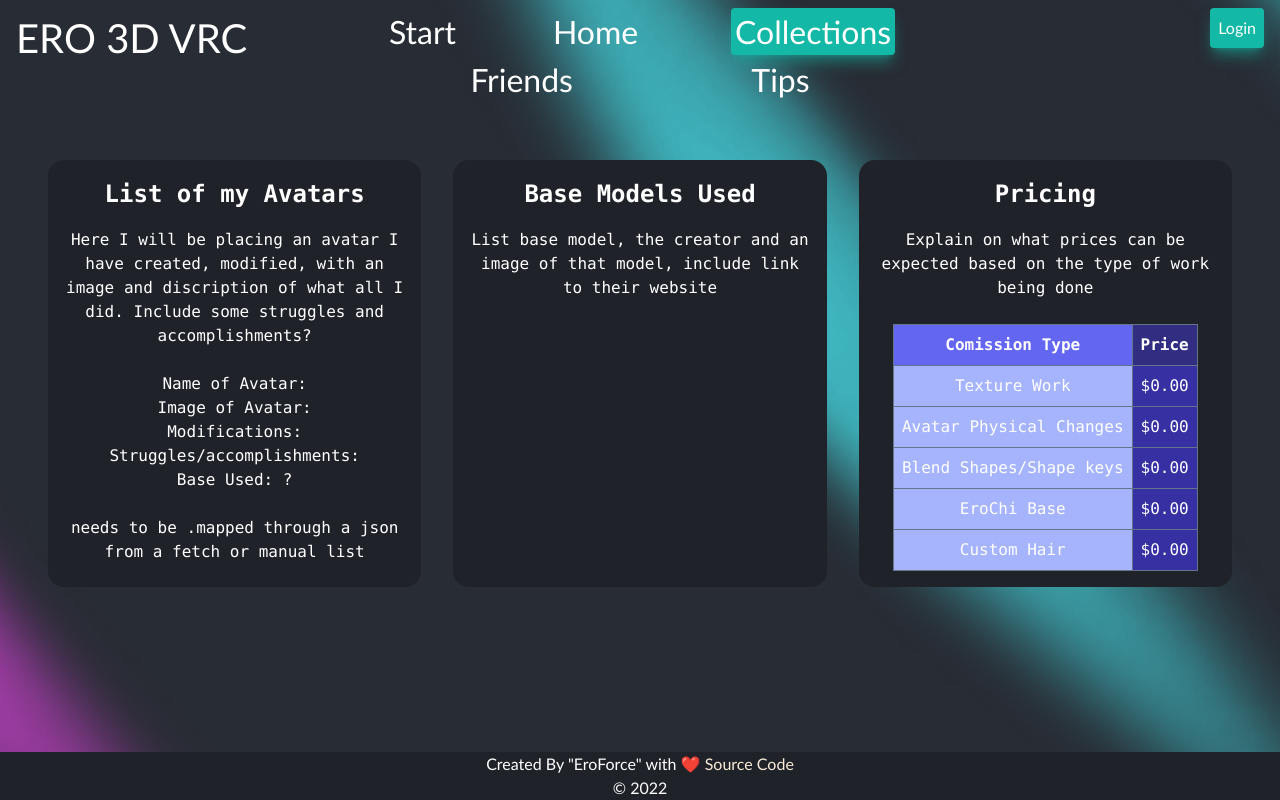
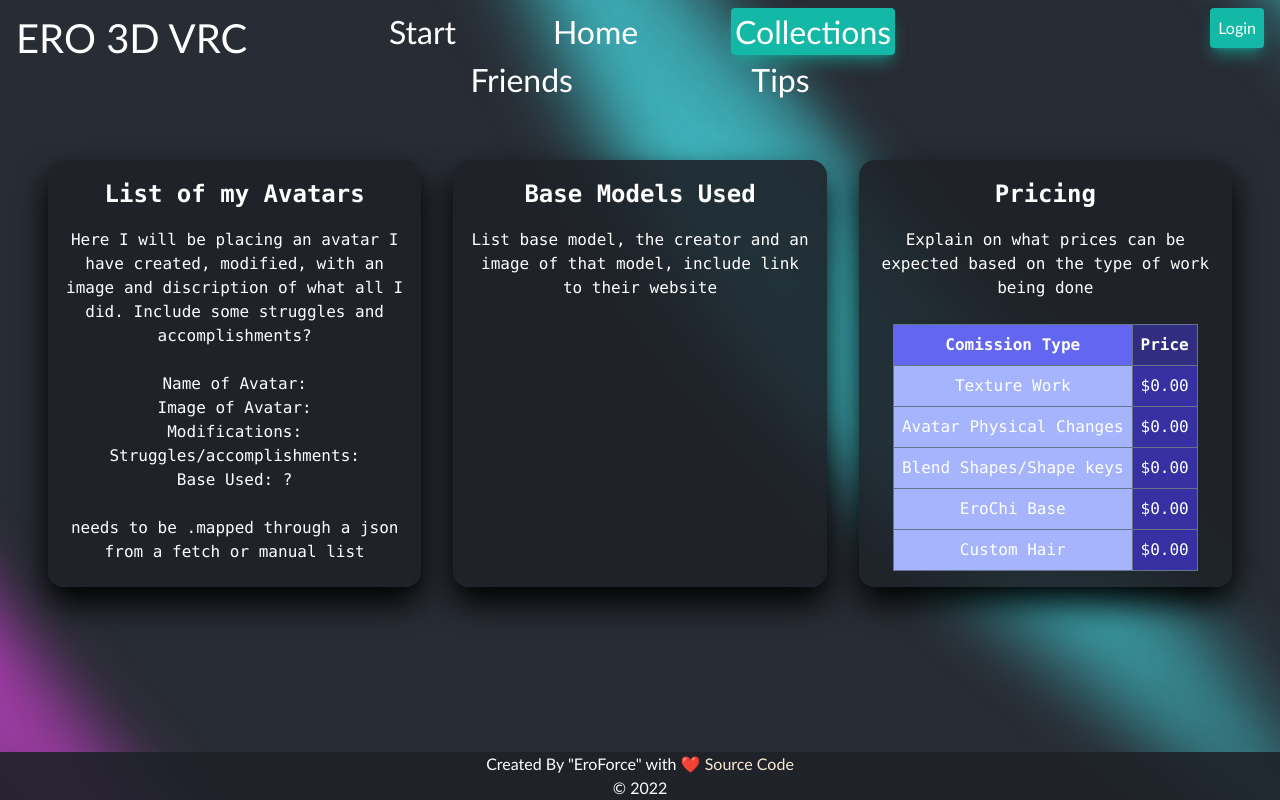
Before and after one commit to ajlineb/Ero3D-VRC, a React (Create React App) app in the folder client/: page /ero3d-vrc/collections in a window 1280 px wide. Built offline with nearby package versions, Linux system fonts and the light colour scheme.

Commit message:
added shadow effect to contents

```diff
--- a/client/src/App.css
+++ b/client/src/App.css
@@ -1,6 +1,6 @@
 :root {
   --main-bg-color: #282c34;
-  --main-header-footer-color: #1f2229;
+  --main-header-footer-color: #1f2229e5;
 }
 
 html {
@@ -10,7 +10,6 @@ html {
   background-size: fill;
   background-repeat: no-repeat;
   background-position: center;
-  z-index: 10;
 }
 
 body {
@@ -88,18 +87,21 @@ a {
   border-radius: 1rem;
   background-color: var(--main-header-footer-color);
   padding: 1rem;
+  box-shadow: 0 1rem 2rem black;
 }
 
 .centerInfo {
   border-radius: 1rem;
   background-color: var(--main-header-footer-color);
   padding: 1rem;
+  box-shadow: 0 1rem 2rem black;
 }
 
 .rightInfo {
   border-radius: 1rem;
   background-color: var(--main-header-footer-color);
   padding: 1rem;
+  box-shadow: 0 1rem 2rem black;
 }
 
 .subtitle {
```
